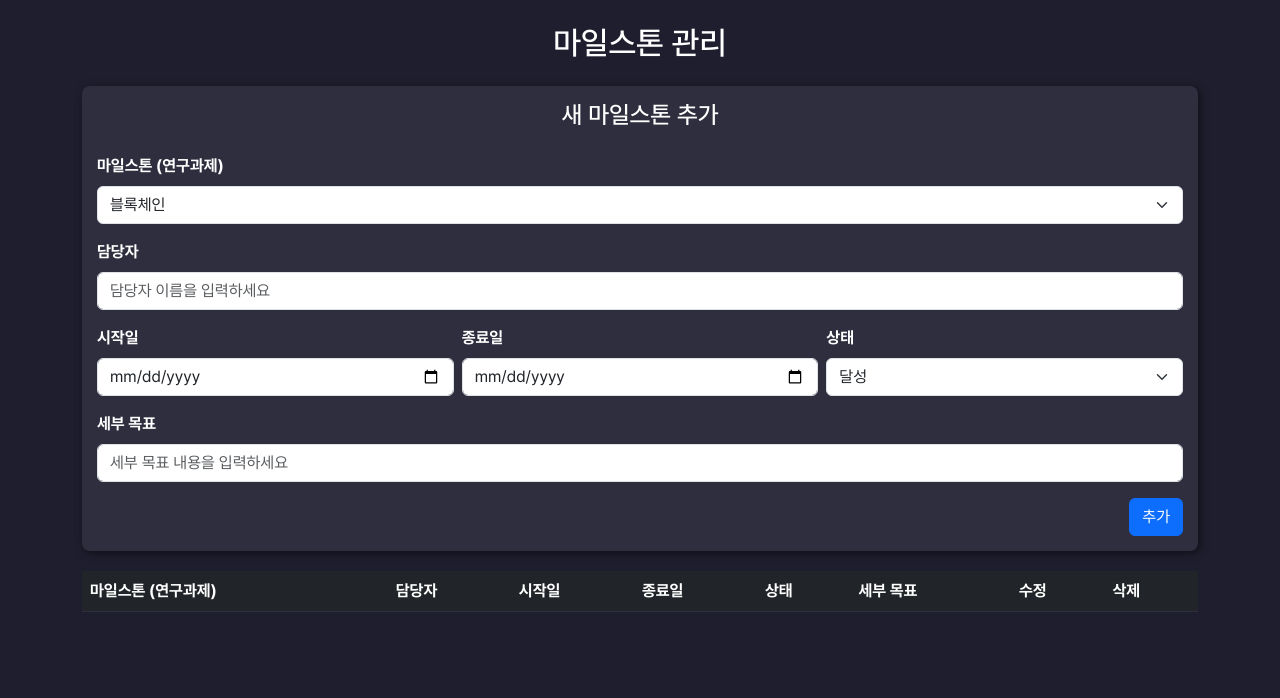
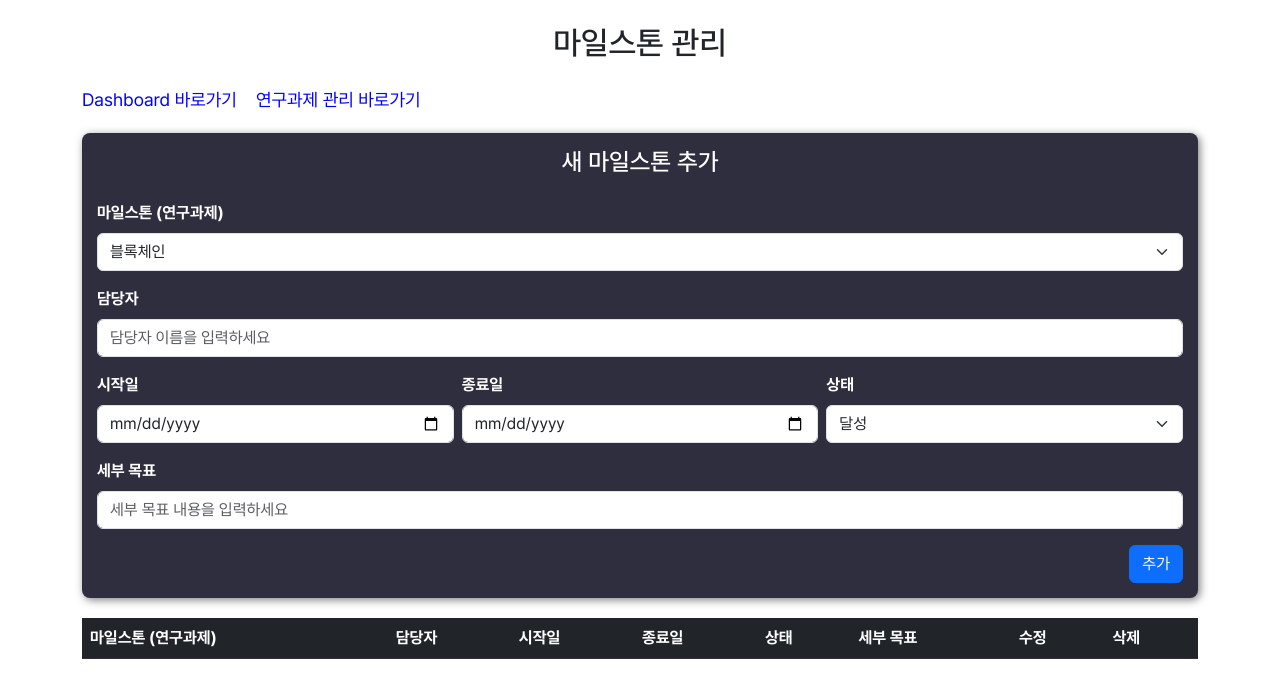
Before and after one commit to sats-kh/research_dashboard, a Flask app: page /milestone in a window 1280 px wide. Shown: the top 698 px of the page. Run offline with Flask 3, Linux system fonts and the light colour scheme; data comes from the database, SQL or seed files in the repository; both versions use the stored data as it was after the commit; data that the repository does not hold is empty.

Commit message:
added redirect button

```diff
--- a/templates/milestone.html
+++ b/templates/milestone.html
@@ -11,10 +11,10 @@
     * {
       font-family: 'Pretendard', sans-serif;
     }
-    body {
+    /* body {
       background-color: #1E1E2E;
       color: white;
-    }
+    } */
     .table-dark th,
     .table-dark td {
       border-color: #2E2E3E;
@@ -33,18 +33,36 @@
       border-top: 1px solid #444;
       margin: 15px 0;
     }
+        /* 링크 스타일 */
+        .nav-links {
+      margin-bottom: 20px;
+    }
+    .nav-links a {
+      color:blue;
+      text-decoration: none;
+      font-size: 18px;
+      margin-right: 15px;
+    }
+    .nav-links a:hover {
+      text-decoration: underline;
+    }
   </style>
 </head>
 <body class="container mt-4">
   <h2 class="text-center mb-4">마일스톤 관리</h2>
-
+  <div class="mb-3">
+    <div class="nav-links">
+      <a href="/dashboard/">Dashboard 바로가기</a>
+      <a href="/update">연구과제 관리 바로가기</a>
+    </div>
+  </div>
   <!-- 새 마일스톤 추가 폼 -->
   <div class="card-custom">
-    <h4 class="text-center mb-4">새 마일스톤 추가</h4>
+    <h4 class="text-center mb-4 text-white">새 마일스톤 추가</h4>
     <form method="post" class="milestone-form">
       <!-- action hidden 필드는 없어도 submit 버튼의 name/value로 전송됨 -->
       <div class="mb-3">
-        <label for="newMilestone" class="form-label">마일스톤 (연구과제)</label>
+        <label for="newMilestone" class="form-label text-white">마일스톤 (연구과제)</label>
         <select name="Milestone" id="newMilestone" class="form-select" required>
           {% for project in projects %}
             <option value="{{ project.name }}">{{ project.name }}</option>
@@ -53,20 +71,20 @@
       </div>
       <!-- 담당자 입력 필드 추가 -->
       <div class="mb-3">
-        <label for="newManager" class="form-label">담당자</label>
+        <label for="newManager" class="form-label text-white">담당자</label>
         <input type="text" name="담당자" id="newManager" class="form-control" placeholder="담당자 이름을 입력하세요" required>
       </div>
       <div class="row g-2">
         <div class="col-md-4 mb-3">
-          <label for="newStart" class="form-label">시작일</label>
+          <label for="newStart" class="form-label text-white">시작일</label>
           <input type="date" name="Start" id="newStart" class="form-control" required>
         </div>
         <div class="col-md-4 mb-3">
-          <label for="newFinish" class="form-label">종료일</label>
+          <label for="newFinish" class="form-label text-white">종료일</label>
           <input type="date" name="Finish" id="newFinish" class="form-control" required>
         </div>
         <div class="col-md-4 mb-3">
-          <label for="newStatus" class="form-label">상태</label>
+          <label for="newStatus" class="form-label text-white">상태</label>
           <select name="Status" id="newStatus" class="form-select" required>
             <option value="달성">달성</option>
             <option value="미달성">미달성</option>
@@ -74,7 +92,7 @@
         </div>
       </div>
       <div class="mb-3">
-        <label for="newDetail" class="form-label">세부 목표</label>
+        <label for="newDetail" class="form-label text-white">세부 목표</label>
         <input type="text" name="세부 목표" id="newDetail" class="form-control" placeholder="세부 목표 내용을 입력하세요" required>
       </div>
       <div class="d-flex justify-content-end">
```
Also changed, not shown: templates/update.html (+24 -2 lines), projects.db.
